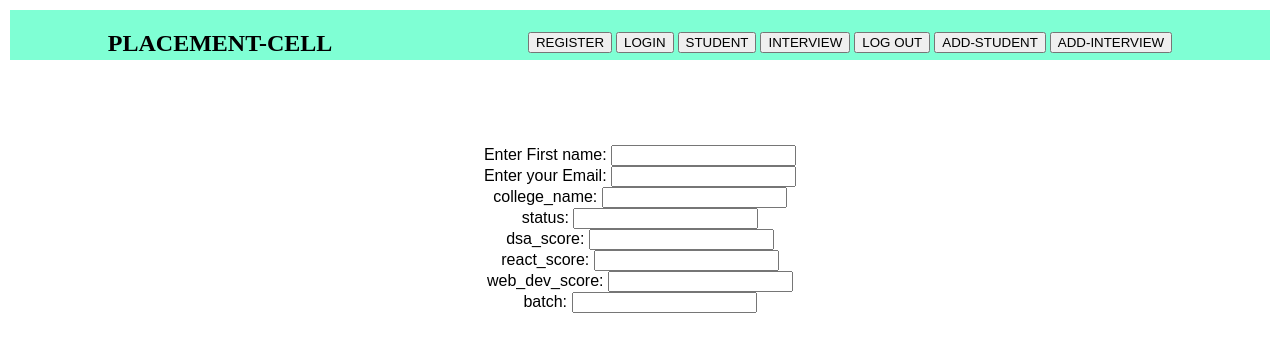
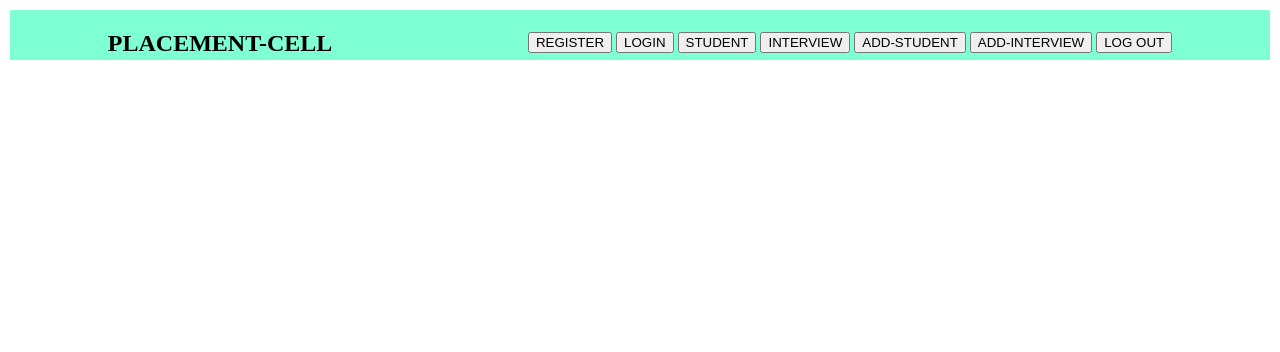
Before and after one commit to priya8940/Placement-Cell, a website: page frontEnd/placement-cell.html in a window 1280 px wide. Drawn offline with Linux system fonts and the light colour scheme; no server answers.

Commit message:
form data

```diff
--- a/frontEnd/placement-cell.css
+++ b/frontEnd/placement-cell.css
@@ -50,5 +50,5 @@ body{
 
 }
 .studentData-form label{
-    margin-top: 3px;
+
 }
--- a/frontEnd/placement-cell.html
+++ b/frontEnd/placement-cell.html
@@ -15,9 +15,9 @@
             <button id="log_in">LOGIN</button>
             <button id="student"> STUDENT</button>
             <button id="interview">INTERVIEW</button>
-            <button id="log_out">LOG OUT</button>
             <button id="add_stu">ADD-STUDENT</button>
             <button id="add_interview">ADD-INTERVIEW</button>
+            <button id="log_out">LOG OUT</button>
          </div>
       </div>
     </header>
@@ -51,7 +51,7 @@
             <button class="update">Update</button>
             <button class="delete">Delete</button>
         </div> -->
-        <div class="studentData-form">
+        <!-- <div class="studentData-form">
             <form>
                 <label for="name">Enter First name:</label>
                 <input type="text" id="Fname" name="name"><br>
@@ -70,7 +70,7 @@
                 <label for="batch">batch:</label>
                 <input type="text" id="batch" name="batch"><br>
             </form>
-        </div>
+        </div> -->
 
 
     </main>
--- a/frontEnd/placement-cell.js
+++ b/frontEnd/placement-cell.js
@@ -218,6 +218,7 @@ var studentButton=document.getElementById('student');
 
  //SHow All Student
 function showStudents(data){
+    document.getElementById('student').style.visibility='hidden';
     document.getElementById('add_stu').style.visibility='visible';
     document.getElementById('add_interview').style.visibility='hidden';
     document.getElementById('interview').style.visibility='hidden';
```
